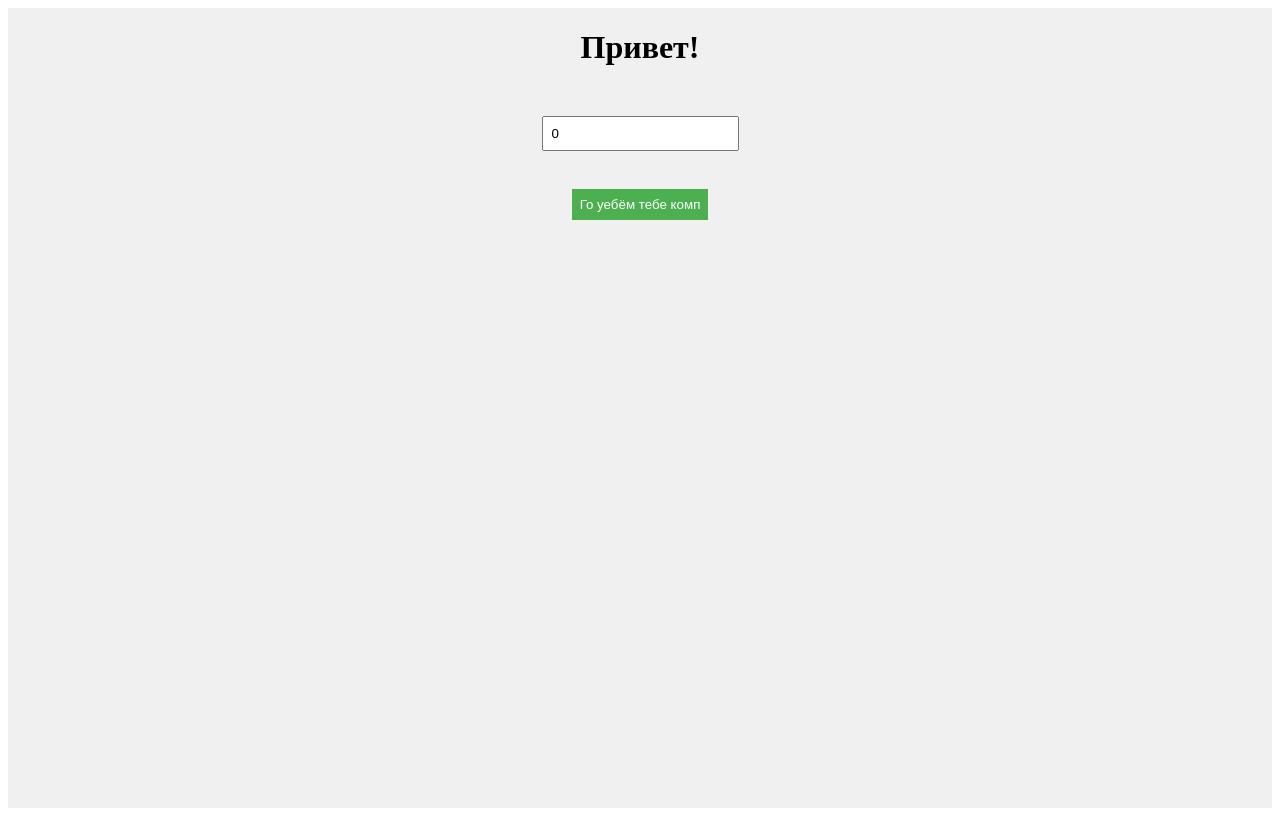
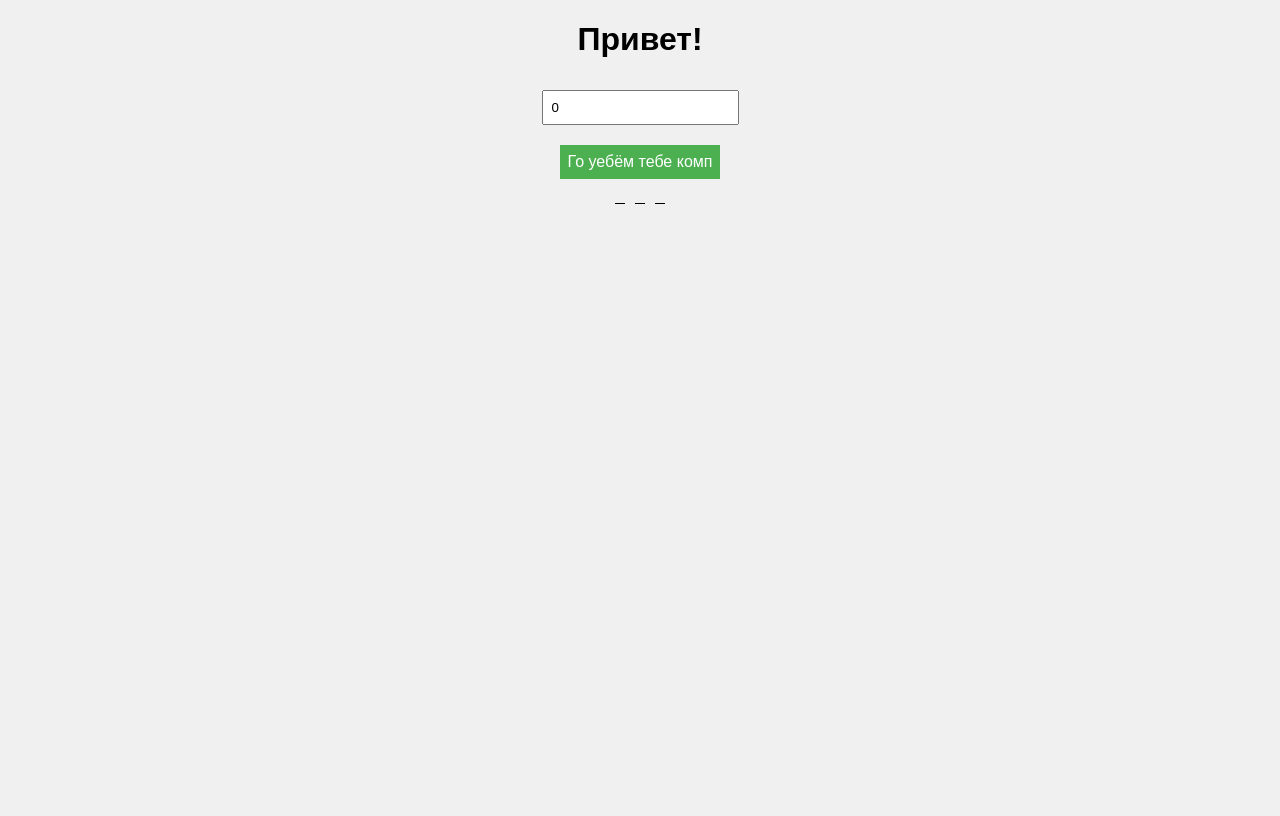
Before and after one commit to STIMUSHKA/hanoi_ang, an Angular app: page / in a window 1280 px wide. Built offline with nearby package versions, Linux system fonts and the light colour scheme.

Commit message:
added animation

```diff
--- a/src/app/hanoi-calc/hanoi-calc.component.html
+++ b/src/app/hanoi-calc/hanoi-calc.component.html
@@ -1,18 +1,16 @@
 <div class="container">
   <h1>Привет!</h1>
-  <br>
-  <input [(ngModel)]="inputData" name="inputData" type="number" placeholder="Введите данные">
-  <br>
+  <input [(ngModel)]="inputData" name="inputData" type="number" placeholder="Введите данные" [defaultValue]="3">
   <button (click)="start()">Го уебём тебе комп</button>
-  <br>
   <div *ngIf="result > 0" class="result">
     Круто, уебали тебе комп за {{ time | number: '1.2-2' }} секунд!
     <br>
     В итоге тыкнули в жопу {{ result }} раз
   </div>
-  <div class="moves">
+  <app-hanoi-vizual [diskCount]="this.inputData" [moves]="this.moves"></app-hanoi-vizual>
+  <!-- <div class="moves">
     <span *ngFor="let move of moves" class="move">
       {{move}}
     </span>
-  </div>
+  </div> -->
 </div>
--- a/src/app/hanoi-calc/hanoi-calc.component.ts
+++ b/src/app/hanoi-calc/hanoi-calc.component.ts
@@ -11,7 +11,7 @@ export class HanoiCalcComponent {
   public result: any
   public inputData: number = 0;
   public time: number = 0;
-  public moves: string[] = [];
+  public moves: any[] = [];
 
   public start() {
     this.moves = []
@@ -24,7 +24,7 @@ export class HanoiCalcComponent {
   }
 
   private move(s: number, e: number) {
-      this.moves.push( s +  '->' +  e);
+      this.moves.push( [s, e]);
   }
 
   private h(n: number, start: number, end: number) {
--- /dev/null
+++ b/src/app/hanoi-solver/hanoi-solver.component.ts
@@ -0,0 +1,25 @@
+import { Component, Input } from '@angular/core';
+
+// disk.component.ts
+
+@Component({
+  selector: 'app-disk',
+  template: '<div [style.width]="width" class="disk"></div>',
+  styles: [
+    '.disk { height: 20px; background-color: #4caf50; margin: 2px; }'
+  ]
+})
+export class DiskComponent {
+  @Input() width: string = '50px';
+}
+
+// tower.component.ts
+
+@Component({
+  selector: 'app-tower',
+  template: '<div><ng-content></ng-content></div>',
+  styles: [
+    'div { border-bottom: 1px solid; display: inline-block; margin: 5px; padding: 5px; display: flex; flex-direction: column-reverse; align-items: center;}'
+  ]
+})
+export class TowerComponent {}
--- /dev/null
+++ b/src/app/hanoi-vizual/hanoi-vizual.component.html
@@ -0,0 +1,11 @@
+<div>
+    <app-tower [ngStyle]="{ 'width.px': width, 'height.px': height }" class="tower">
+      <app-disk *ngFor="let disk of tower1" [width]="disk"></app-disk>
+    </app-tower>
+    <app-tower [ngStyle]="{ 'width.px': width, 'height.px': height }" class="tower">
+      <app-disk *ngFor="let disk of tower2" [width]="disk"></app-disk>
+    </app-tower>
+    <app-tower [ngStyle]="{ 'width.px': width, 'height.px': height }" class="tower">
+      <app-disk *ngFor="let disk of tower3" [width]="disk"></app-disk>
+    </app-tower>
+</div>
--- /dev/null
+++ b/src/app/hanoi-vizual/hanoi-vizual.component.scss
@@ -0,0 +1,8 @@
+div {
+    display: flex;
+}
+
+.tower {
+    display: flex;
+    flex-direction: column-reverse;
+}
--- /dev/null
+++ b/src/app/hanoi-vizual/hanoi-vizual.component.ts
@@ -0,0 +1,77 @@
+// hanoi-vizual.component.ts
+import { Component, Input, OnInit } from '@angular/core';
+
+@Component({
+  selector: 'app-hanoi-vizual',
+  templateUrl: './hanoi-vizual.component.html',
+  styleUrl: './hanoi-vizual.component.scss'
+})
+export class HanoiVizualComponent implements OnInit {
+  @Input() diskCount: number = 5;
+  @Input() moves: number[][] = [];
+  public tower1: string[] = [];
+  public tower2: string[] = [];
+  public tower3: string[] = [];
+  public width: number = 100;
+  public height: number = 200;
+
+  ngOnInit() {
+    this.resetTowers();
+  }
+
+  ngOnChanges() {
+    this.resetTowers();
+    this.height = this.diskCount * 24 + 20;
+    this.width = this.diskCount * 20 + 20;
+
+    this.solve()
+  }
+
+  resetTowers() {
+    this.tower1 = Array.from({ length: this.diskCount }, (_, index) => `${(this.diskCount - index) * 20}px`);
+    this.tower2 = [];
+    this.tower3 = [];
+  }
+
+  solve() {
+    this.resetTowers();
+    this.executeMoves();
+  }
+
+  async executeMoves() {
+    console.log(this.moves);
+
+    for (const move of this.moves) {
+      const [from, to] = move;
+      await this.delay(1);
+      this.moveDisk(from, to);
+    }
+  }
+
+  delay(ms: number) {
+    return new Promise(resolve => setTimeout(resolve, ms));
+  }
+
+
+  moveDisk(from: number, to: number) {
+    const sourceTower = this.getTowerByIndex(from);
+    const targetTower = this.getTowerByIndex(to);
+
+    if (sourceTower.length > 0) {
+      targetTower.push(sourceTower.pop()!);
+    }
+  }
+
+  getTowerByIndex(index: number): string[] {
+    switch (index) {
+      case 1:
+        return this.tower1;
+      case 2:
+        return this.tower2;
+      case 3:
+        return this.tower3;
+      default:
+        throw new Error('Invalid tower index');
+    }
+  }
+}
--- a/src/styles.scss
+++ b/src/styles.scss
@@ -1 +1,17 @@
 /* You can add global styles to this file, and also import other style files */
+/* styles.css */
+body {
+    font-family: Arial, sans-serif;
+    background-color: #f0f0f0;
+    margin: 0;
+    display: flex;
+    justify-content: center;
+    align-items: center;
+    height: 100vh;
+  }
+
+  button {
+    padding: 10px;
+    font-size: 16px;
+    cursor: pointer;
+  }
```
Also changed, not shown: src/app/app.module.ts (+6 -1 lines), 1 other file (tests, documents, lock files or other folders).
